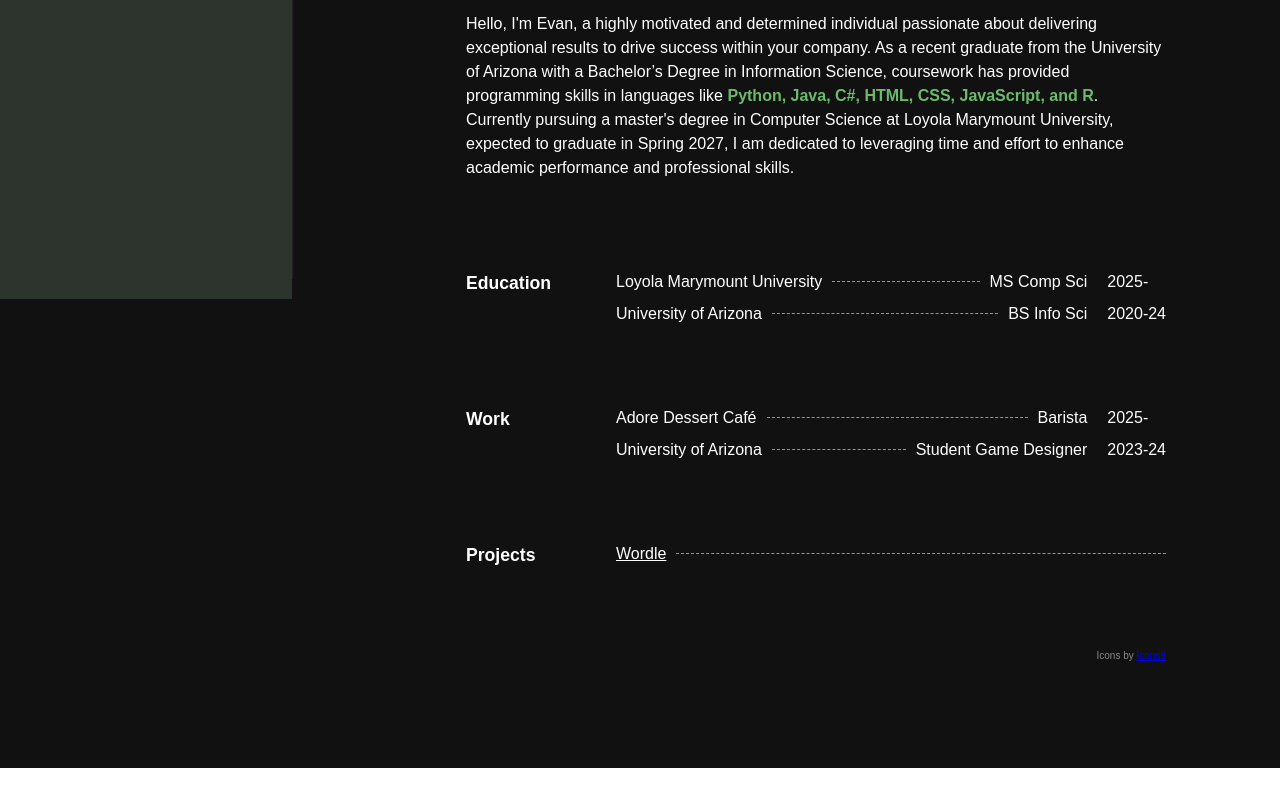
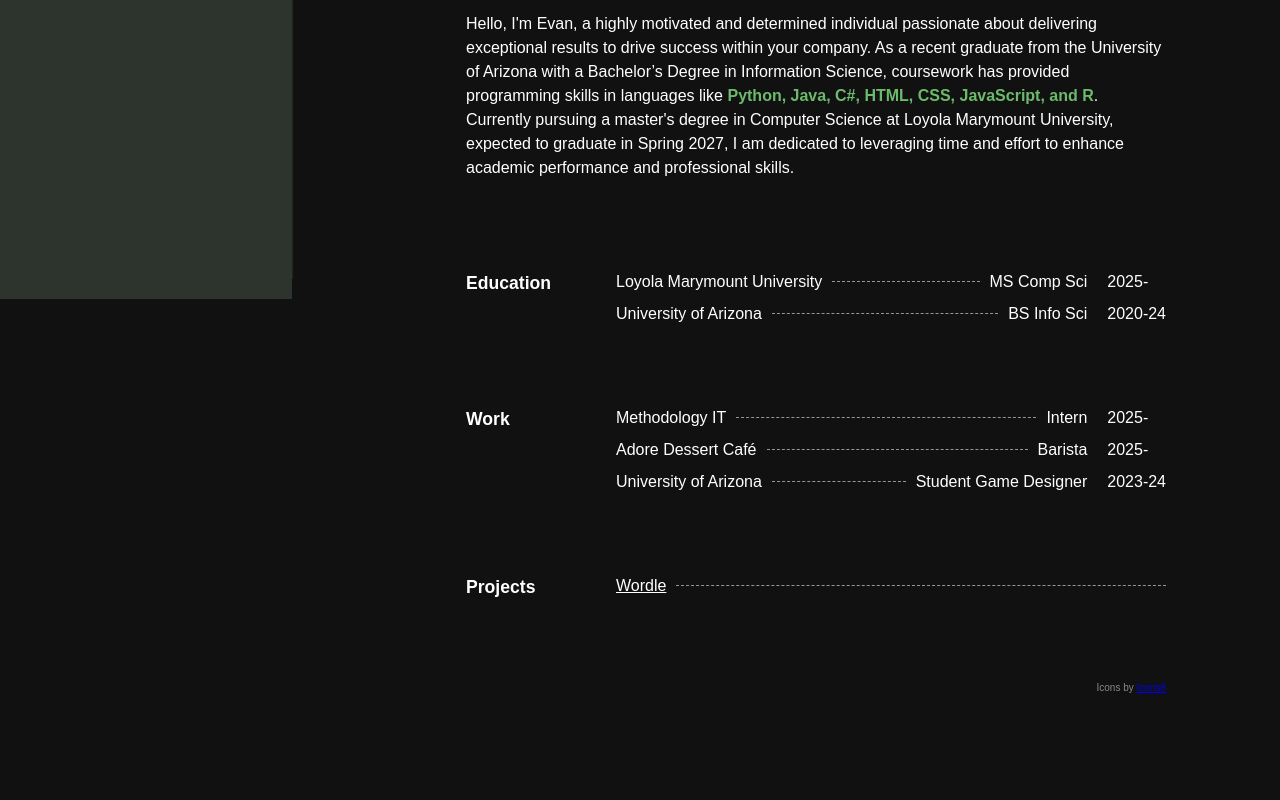
Before and after one commit to EWilliams2002/evan-portfolio, a React (Vite) app: page / in a window 1280 px wide. Shown: the part 521-1321 px from the top of the page. Before the commit the page ends 1289 px from the top, so only its background shows below. Built offline with nearby package versions, Linux system fonts and the light colour scheme; a web font is replaced by a local one.

Commit message:
added methodology position to home page

```diff
--- a/package.json
+++ b/package.json
@@ -13,6 +13,7 @@
     "deploy": "gh-pages -d dist"
   },
   "dependencies": {
+    "@preact/signals-react": "^3.3.1",
     "gh-pages": "^6.3.0",
     "react": "^19.1.0",
     "react-dom": "^19.1.0"
--- a/src/components/wordle.jsx
+++ b/src/components/wordle.jsx
@@ -1,4 +1,4 @@
-import React, { useEffect, useState } from 'react';
+import React, { useEffect} from 'react';
 
 import '../style/Wordle.css';
 
--- a/src/data/rowData.js
+++ b/src/data/rowData.js
@@ -10,6 +10,7 @@
   {
     title: "Work",
     rows: [
+      { rowHead: "Methodology IT", rowColOne: "Intern", rowColTwo: "2025-    " },
       { rowHead: "Adore Dessert Café", rowColOne: "Barista", rowColTwo: "2025-    " },
       { rowHead: "University of Arizona", rowColOne: "Student Game Designer", rowColTwo: "2023-24" }
     ]
```
Also changed, not shown: 1 other file (tests, documents, lock files or other folders).
